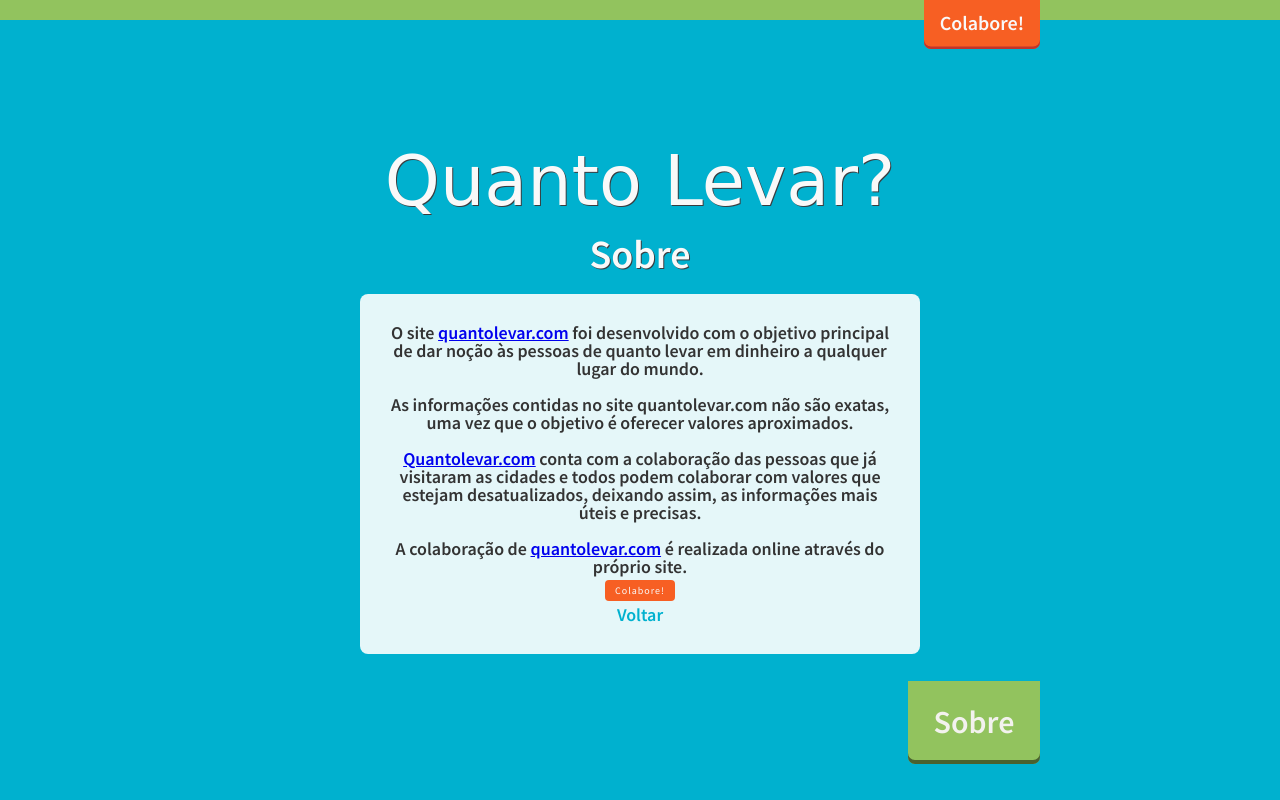
After one commit to vitorfs/quanto-levar, a Django app: template templates/sobre.html in a window 1280 px wide. The commit adds this page. Run offline with Django 3.2, Linux system fonts and the light colour scheme; the template is opened without the code that fills it, so the values that code supplies are empty; some libraries are stand-ins or nearby versions; some web fonts are replaced.

Commit message:
Modificações nos textos do site.

```diff
--- a/quantolevar/urls.py
+++ b/quantolevar/urls.py
@@ -7,6 +7,7 @@ urlpatterns = patterns('',
     url(r'^$', 'core.views.home', name='home'),
     url(r'^buscar/$', 'core.views.buscar', name='buscar'),
     url(r'^colabore/$', 'core.views.colabore', name='colabore'),
+    url(r'^sobre/$', 'core.views.sobre', name='sobre'),
     url(r'^validar_captcha/$', 'core.views.validar_captcha', name='validar_captcha'),
     url(r'^carregarcotacoes/$', 'core.views.carregar_cotacoes', name='carregar_cotacoes'),
     url(r'^admin/', include(admin.site.urls)),
--- a/static/css/app.css
+++ b/static/css/app.css
@@ -78,6 +78,16 @@ small {
   font-weight: 400;
   letter-spacing: 1px;
   background: #92C35E;
+  border-radius: 4px;
+  padding: 4px 10px;
+}
+
+.btn-link-colabore {
+  color: #F9F9F9;
+  text-decoration: none;
+  font-weight: 400;
+  letter-spacing: 1px;
+  background: #F75F23;
   border-radius: 4px;
   padding: 4px 10px;
 }
@@ -403,6 +413,27 @@ footer {
   box-shadow: inset 0 -0.125em 0 #F75F23;
 }
 
+.sobre a {
+  color: #F3F2EE;
+  background: #92C35E;
+  text-decoration: none;
+  font-size: 2em;
+  font-weight: 600;
+  top: 0;
+  float: right;
+  border-bottom-right-radius: 7px;
+  border-bottom-left-radius: 7px;
+  padding: .8em;
+  margin-top: -23px;
+  box-shadow: inset 0 -0.125em 0 #49612f;
+  margin-right: 80px;
+}
+
+.sobre a:hover {
+  background: #49612f;
+  box-shadow: inset 0 -0.125em 0 #49612f;
+}
+
 p.erro {
   font-size: 1.4em;
   color: #DD6568;
--- a/templates/base.html
+++ b/templates/base.html
@@ -32,5 +32,10 @@
     ga('create', 'UA-50076206-1', 'quantolevar.com');
     ga('send', 'pageview');
   </script>
+  <footer>
+    <div class="wrapper sobre">
+      <a href="{% url 'sobre' %}" class="sobre">Sobre</a>
+    </div>
+  </footer>
 </body>
 </html>
--- /dev/null
+++ b/templates/sobre.html
@@ -0,0 +1,22 @@
+{% extends 'base.html' %}
+
+{% block titulo %}Sobre o Quanto Levar{% endblock %}
+
+{% block conteudo %}
+  <h2>Sobre</h2>
+  <div class="container">
+    <h4>
+      <p>O site <a href="#">quantolevar.com</a> foi desenvolvido com o objetivo principal de dar noção às pessoas de quanto levar em dinheiro a qualquer lugar do mundo.</p>
+      <br />
+      <p>As informações contidas no site quantolevar.com não são exatas, uma vez que o objetivo é oferecer valores aproximados.</p>
+      <br />
+      <p><a href="#">Quantolevar.com</a> conta com a colaboração das pessoas que já visitaram as cidades e todos podem colaborar com valores que estejam desatualizados, deixando assim, as informações mais úteis e precisas.<p>
+      <br />
+      <p>A colaboração de <a href="#">quantolevar.com</a> é realizada online através do próprio site. </p>
+    </h4>
+    <br />
+    <a href="{% url 'colabore' %}" class="btn-link-colabore">Colabore!</a>
+    <br /><br />
+    <a href="{% url 'home' %}" class="link">Voltar</a>
+  </div>
+{% endblock conteudo %}
```
Also changed, not shown: core/views.py (+14 -13 lines), templates/calculo.html (+11 -2 lines), templates/cidade.html (+12 -0 lines), 1 other file.
